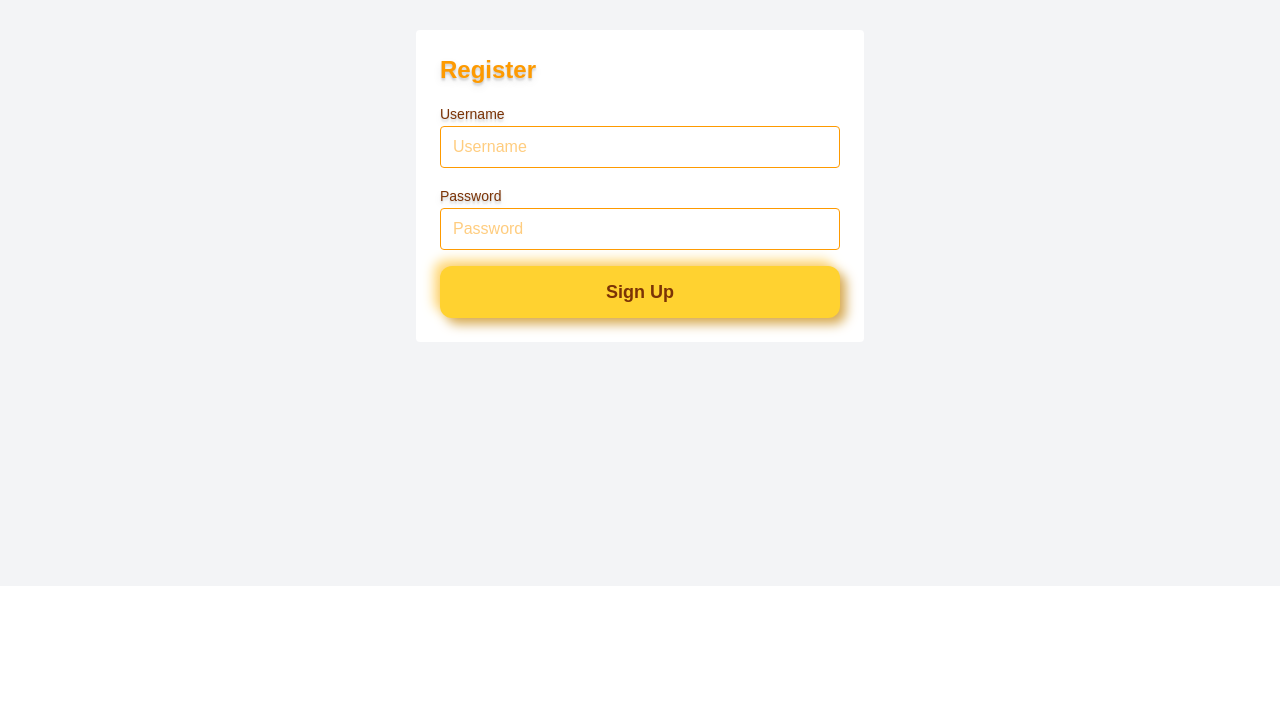
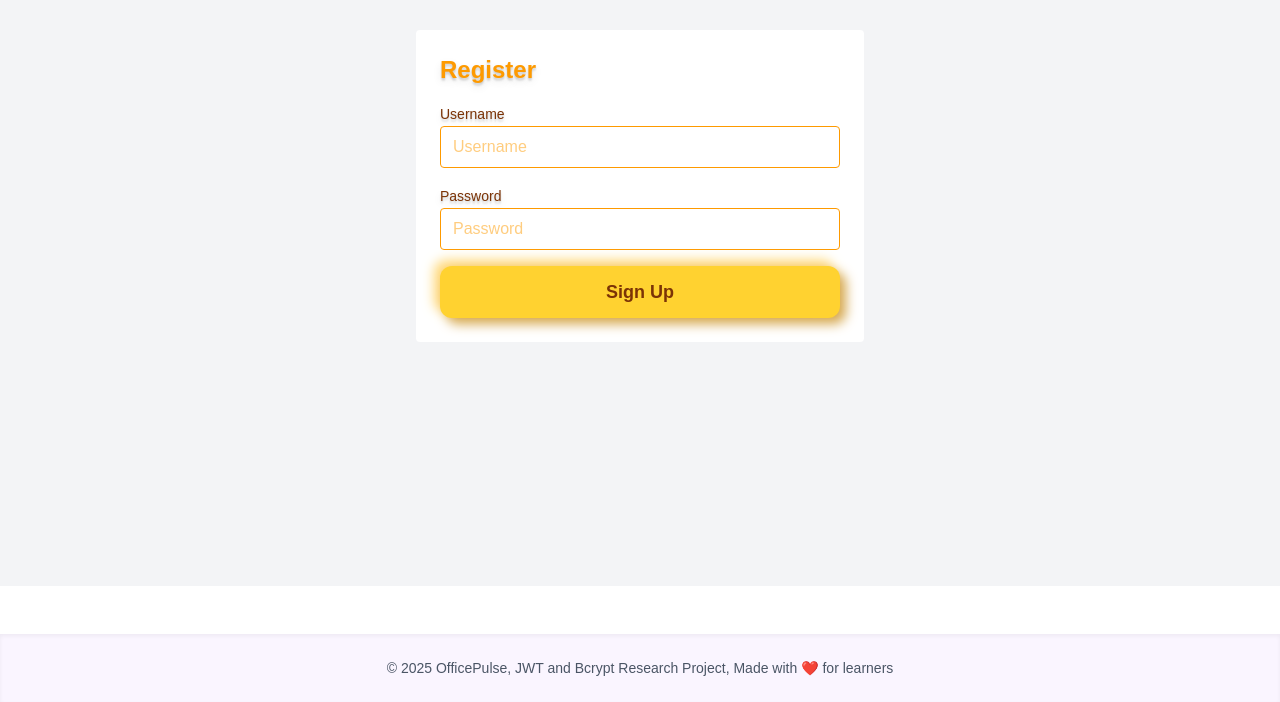
Before and after one commit to Mah4-web/OfficePulse, a Next.js app: page /registration in a window 1280 px wide. Shown: the part 214-916 px from the top of the page. Before the commit the page ends 800 px from the top, so only its background shows below. Built offline with nearby package versions, Linux system fonts and the light colour scheme; no server answers.

Commit message:
docs: added more points for learners to understand

```diff
--- a/src/Components/Footer.jsx
+++ b/src/Components/Footer.jsx
@@ -1,7 +1,7 @@
 export default function Footer() {
     return (
     <footer className="bg-purple-50 p-6 shadow-inner mt-12 text-center text-gray-600 text-sm">
-        <p>© 2025 OfficePulse</p>
+        <p>© 2025 OfficePulse, JWT and Bcrypt Research Project, Made with ❤️ for learners</p>
     </footer>
     );
 }
--- a/src/app/layout.js
+++ b/src/app/layout.js
@@ -1,5 +1,6 @@
 import { Geist, Geist_Mono } from "next/font/google";
 import "./globals.css";
+import Footer from "@/Components/Footer";
 
 const geistSans = Geist({
   variable: "--font-geist-sans",
@@ -12,8 +13,8 @@ const geistMono = Geist_Mono({
 });
 
 export const metadata = {
-  title: "Create Next App",
-  description: "Generated by create next app",
+  title: "JWT and Bcrypt Demp",
+  description: "It's a demo app research project for JWT and BCRYPT",
 };
 
 export default function RootLayout({ children }) {
@@ -23,6 +24,7 @@ export default function RootLayout({ children }) {
         className={`${geistSans.variable} ${geistMono.variable} antialiased`}
       >
         {children}
+        <Footer />
       </body>
     </html>
   );
```
Also changed, not shown: public/Jira.png (added), 1 other file (tests, documents, lock files or other folders).
